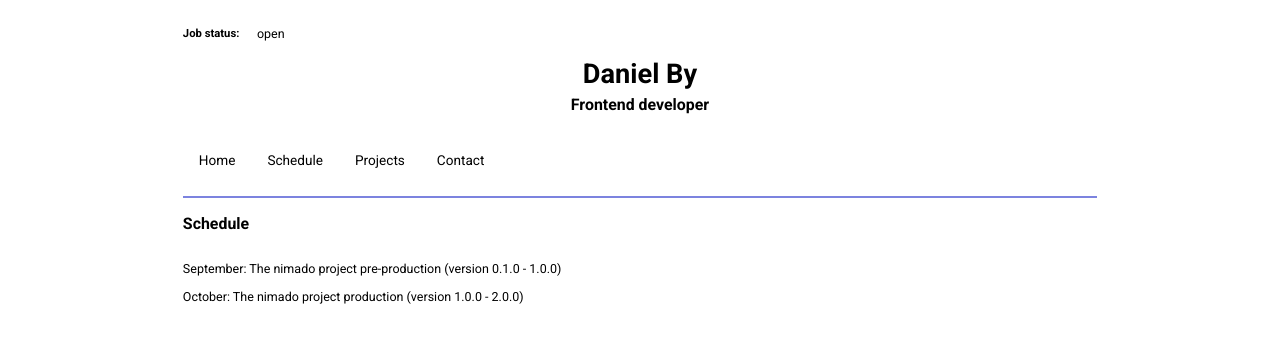
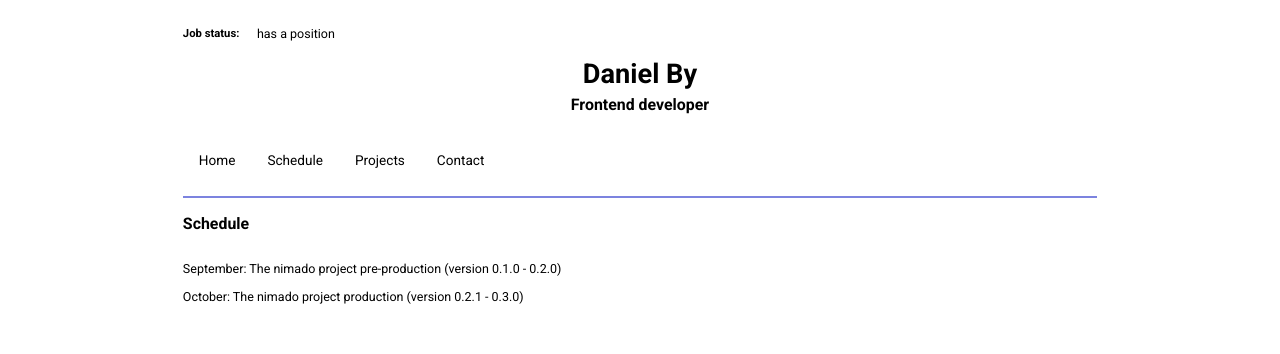
Before and after one commit to Danielsby/homepage, a React (Create React App) app: page /schedule in a window 1280 px wide. Shown: the top 354 px of the page. Built offline with nearby package versions, Linux system fonts and the light colour scheme.

Commit message:
A few updates.

```diff
--- a/public/index.html
+++ b/public/index.html
@@ -26,7 +26,7 @@
       work correctly both with client-side routing and a non-root public URL.
       Learn how to configure a non-root public URL by running `npm run build`.
     -->
-    <title>Danielsby portfolio homepage</title>
+    <title>Danielsby homepage</title>
   </head>
   <body>
     <noscript>You need to enable JavaScript to run this app.</noscript>
--- a/src/containers/App.tsx
+++ b/src/containers/App.tsx
@@ -11,7 +11,7 @@ const App: React.FC = () => {
     return (
         <div className="app">
             <section className='status'>
-                <Status status={'open'} />
+                <Status status={'has a position'} />
             </section>
 
             <header className='title'>
--- a/src/containers/ScheduleContainer.tsx
+++ b/src/containers/ScheduleContainer.tsx
@@ -8,8 +8,8 @@ const ScheduleContainer: React.FC = () => {
             </header>
 
             <main className='content-main'>
-                <p>September: The nimado project pre-production (version 0.1.0 - 1.0.0)</p>
-                <p>October: The nimado project production (version 1.0.0 - 2.0.0)</p>
+                <p>September: The nimado project pre-production (version 0.1.0 - 0.2.0)</p>
+                <p>October: The nimado project production (version 0.2.1 - 0.3.0)</p>
             </main>
         </>
     );
```
